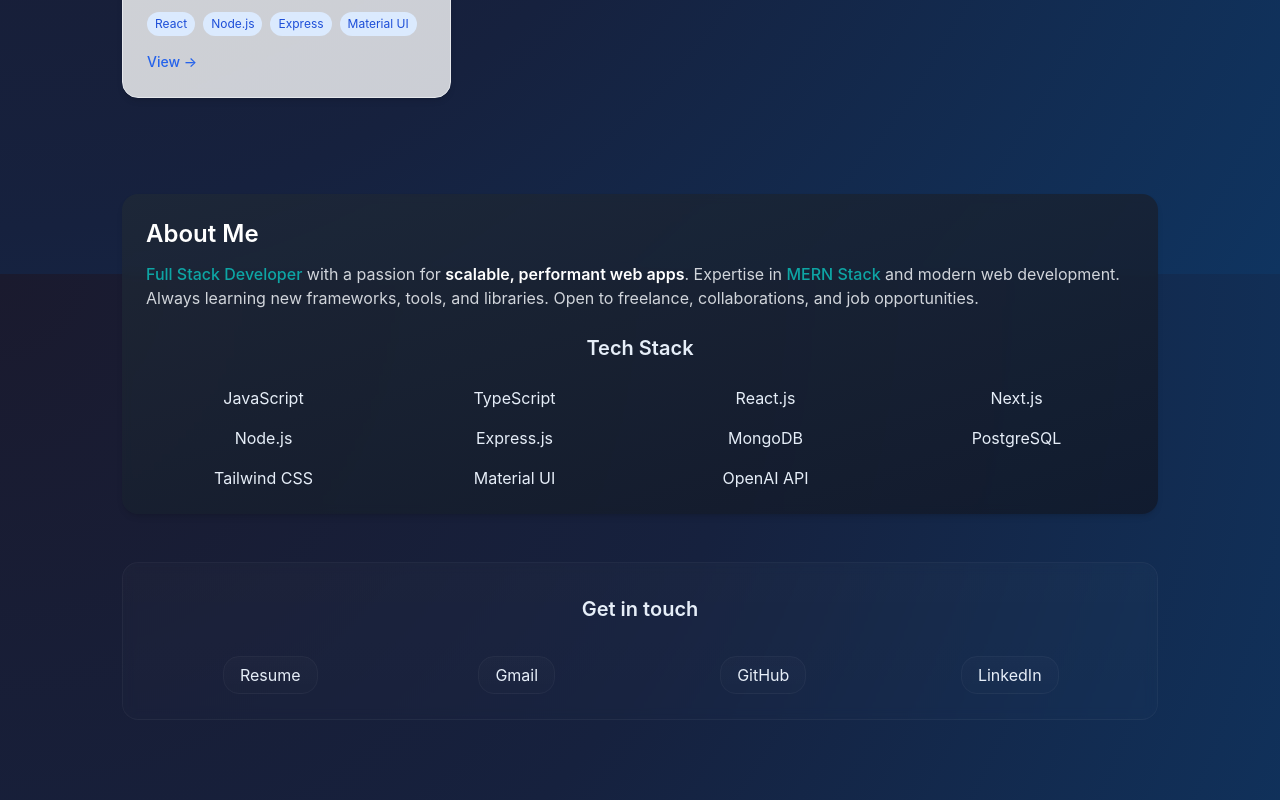
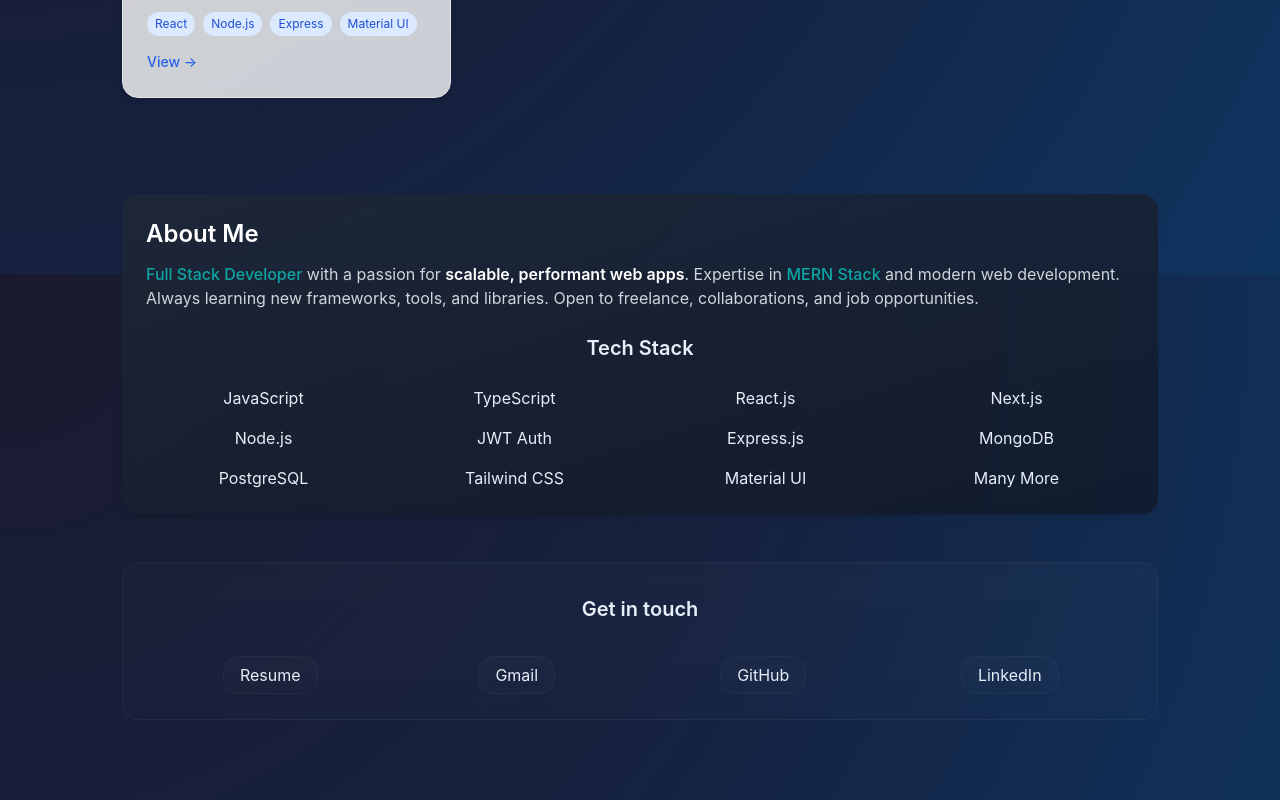
Before and after one commit to Venom3103/MyPortfolio, a Next.js app: page / in a window 1280 px wide. Shown: the part 1326-2126 px from the top of the page. Built offline with nearby package versions, Linux system fonts and the light colour scheme.

Commit message:
Made With Love

```diff
--- a/components/About.tsx
+++ b/components/About.tsx
@@ -22,12 +22,13 @@
     <span className="badge">React.js</span>
     <span className="badge">Next.js</span>
     <span className="badge">Node.js</span>
+    <span className="badge">JWT Auth</span>
     <span className="badge">Express.js</span>
     <span className="badge">MongoDB</span>
     <span className="badge">PostgreSQL</span>
     <span className="badge">Tailwind CSS</span>
     <span className="badge">Material UI</span>
-    <span className="badge">OpenAI API</span>
+    <span className="badge">Many More</span>
   </div>
 </section>
 
```
